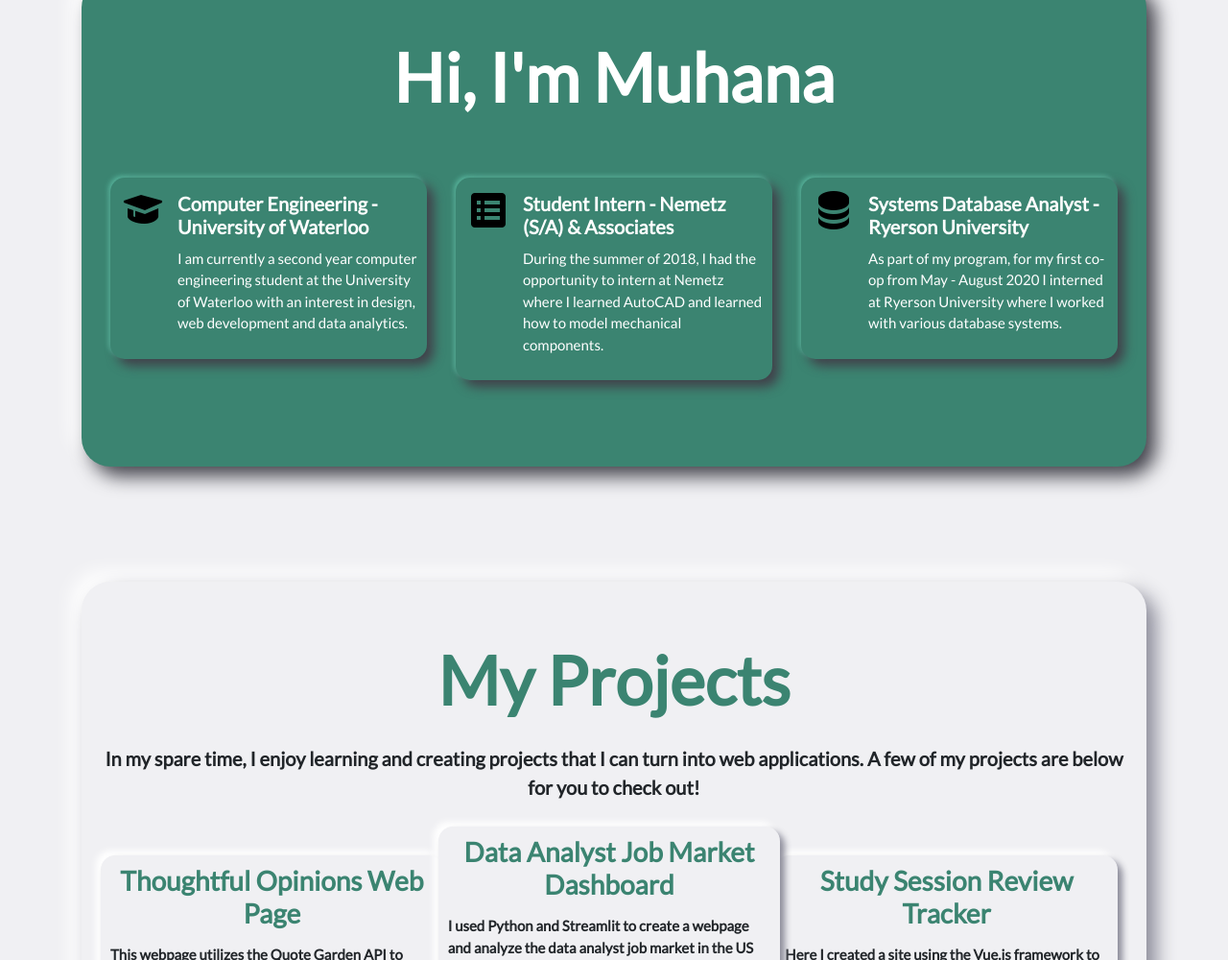
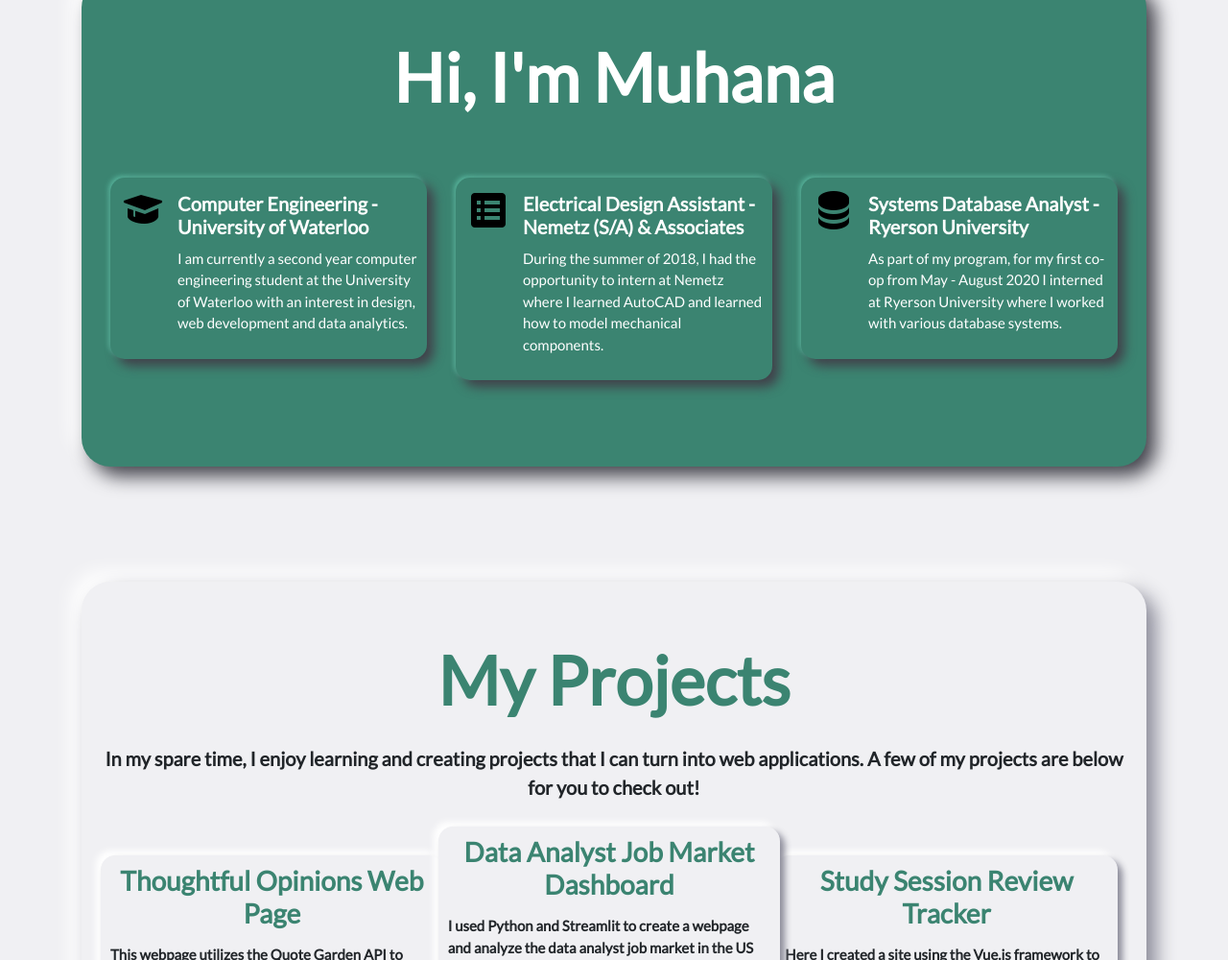
Before and after one commit to muhanabegum/muhanabegum.github.io, a plain HTML site: page index.html in a window 1280 px wide. Shown: the part 939-1939 px from the top of the page at 96% size. Drawn offline with Linux system fonts and the light colour scheme.

Commit message:
Update index.html

```diff
--- a/index.html
+++ b/index.html
@@ -78,7 +78,7 @@
                 <div class="col-xl icon-box" data-aos="fade-up" data-aos-delay="100">
                   <div id="popout3">
                   <i class="bx bxs-spreadsheet" style="color: black"></i>
-                  <h4>Student Intern - Nemetz (S/A) & Associates</h4>
+                  <h4>Electrical Design Assistant - Nemetz (S/A) & Associates</h4>
                   <p>During the summer of 2018, I had the opportunity to intern at Nemetz where I learned AutoCAD and learned how to model mechanical components.                  </p>
                 </div>
               </div>
```
